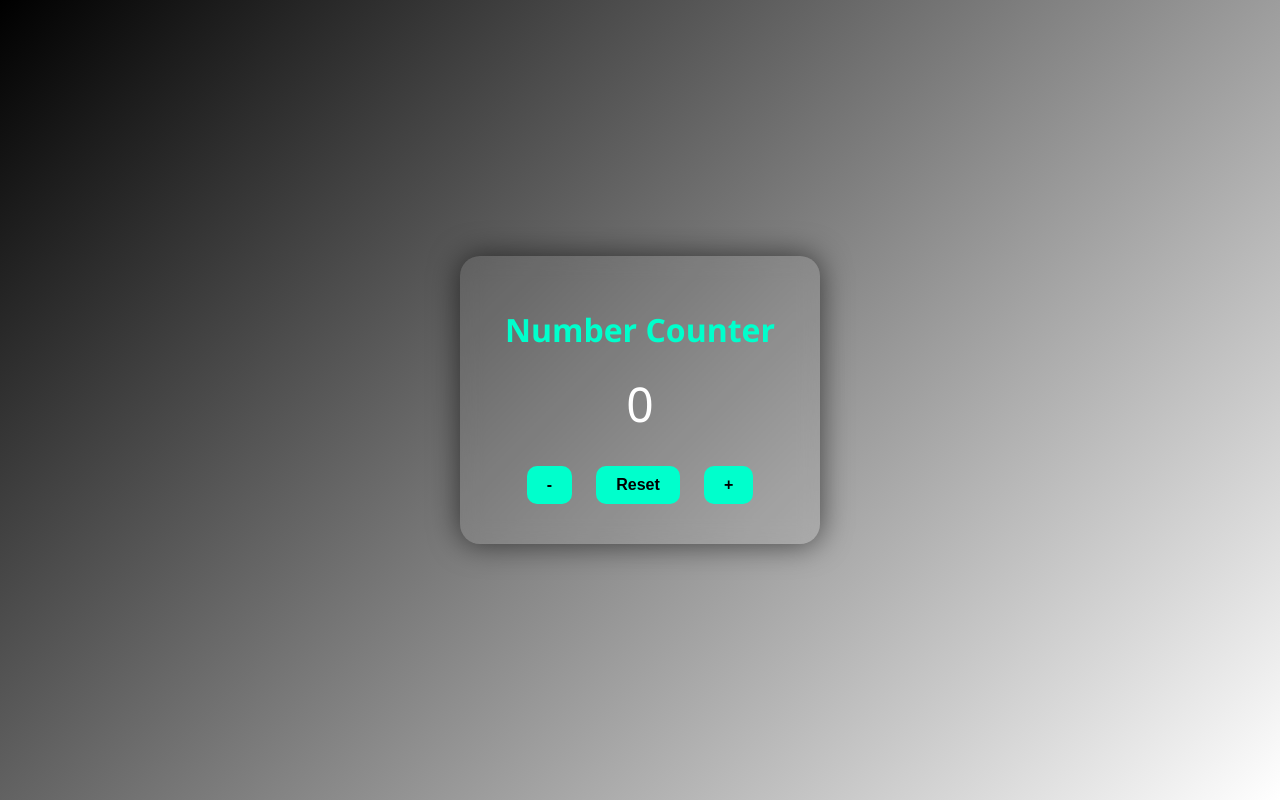
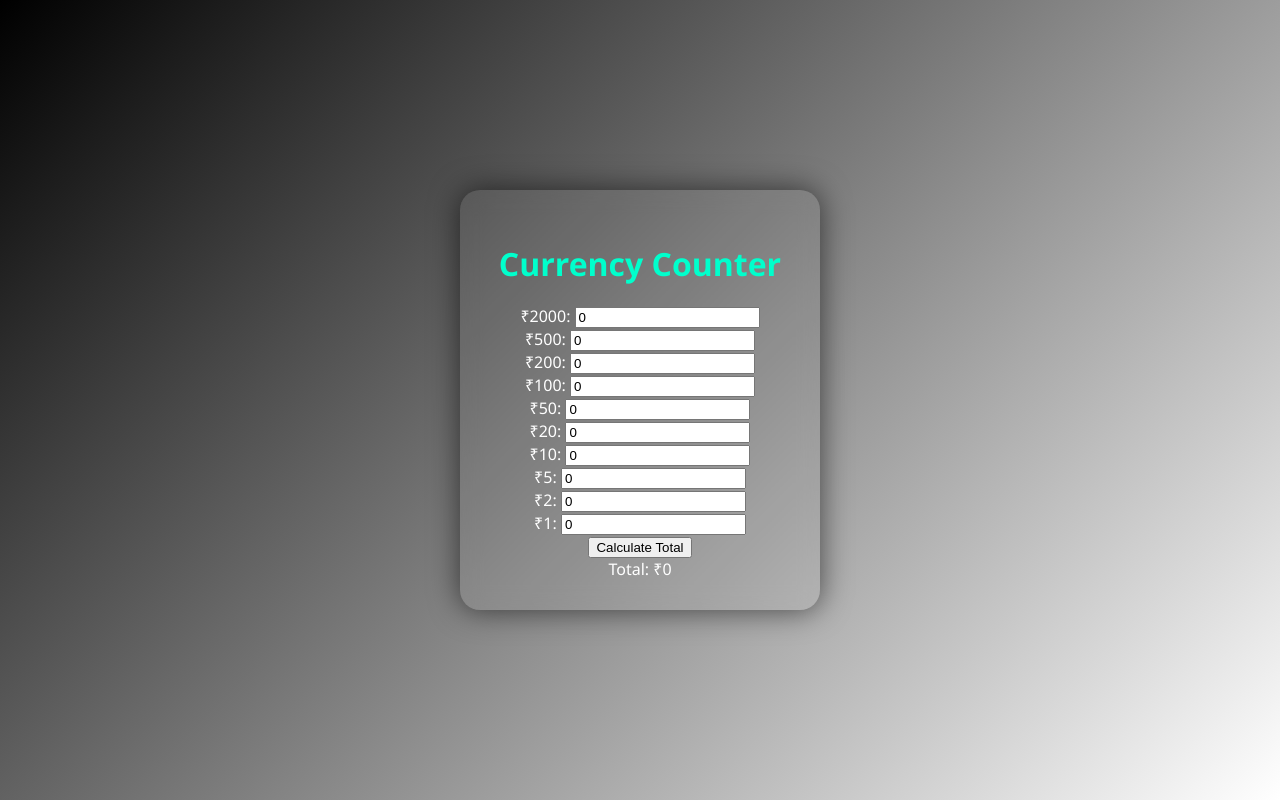
Before and after one commit to kmanikanta778/Currency-converter, a plain HTML site: page index.html in a window 1280 px wide. Drawn offline with Linux system fonts and the light colour scheme.

Commit message:
Update index.html

```diff
--- a/index.html
+++ b/index.html
@@ -3,19 +3,58 @@
 <head>
   <meta charset="UTF-8" />
   <meta name="viewport" content="width=device-width, initial-scale=1.0"/>
-  <title>Number Counter</title>
+  <title>Currency Counter</title>
   <link rel="stylesheet" href="style.css" />
 </head>
 <body>
   <div class="container">
-    <h1>Number Counter</h1>
-    <div class="counter-display" id="counter">0</div>
-    <div class="buttons">
-      <button onclick="decrease()">-</button>
-      <button onclick="reset()">Reset</button>
-      <button onclick="increase()">+</button>
-    </div>
+    <h1>Currency Counter</h1>
+    <form id="currency-form">
+      <div class="row">
+        <label>₹2000: </label>
+        <input type="number" id="note2000" value="0"/>
+      </div>
+      <div class="row">
+        <label>₹500: </label>
+        <input type="number" id="note500" value="0"/>
+      </div>
+      <div class="row">
+        <label>₹200: </label>
+        <input type="number" id="note200" value="0"/>
+      </div>
+      <div class="row">
+        <label>₹100: </label>
+        <input type="number" id="note100" value="0"/>
+      </div>
+      <div class="row">
+        <label>₹50: </label>
+        <input type="number" id="note50" value="0"/>
+      </div>
+      <div class="row">
+        <label>₹20: </label>
+        <input type="number" id="note20" value="0"/>
+      </div>
+      <div class="row">
+        <label>₹10: </label>
+        <input type="number" id="note10" value="0"/>
+      </div>
+      <div class="row">
+        <label>₹5: </label>
+        <input type="number" id="note5" value="0"/>
+      </div>
+      <div class="row">
+        <label>₹2: </label>
+        <input type="number" id="note2" value="0"/>
+      </div>
+      <div class="row">
+        <label>₹1: </label>
+        <input type="number" id="note1" value="0"/>
+      </div>
+      <button type="button" onclick="calculateTotal()">Calculate Total</button>
+    </form>
+    <div id="result">Total: ₹0</div>
   </div>
+
   <script src="script.js"></script>
 </body>
 </html>
```
